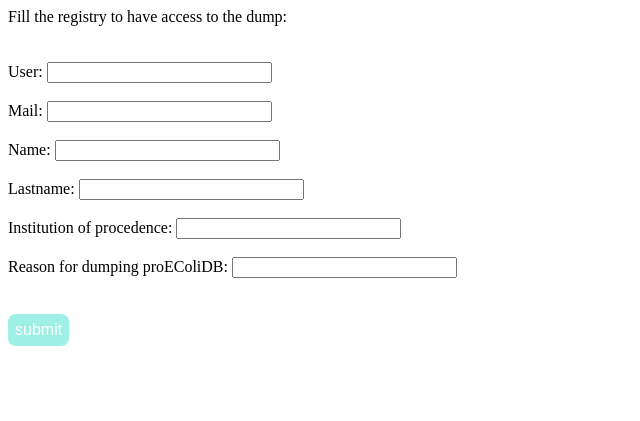
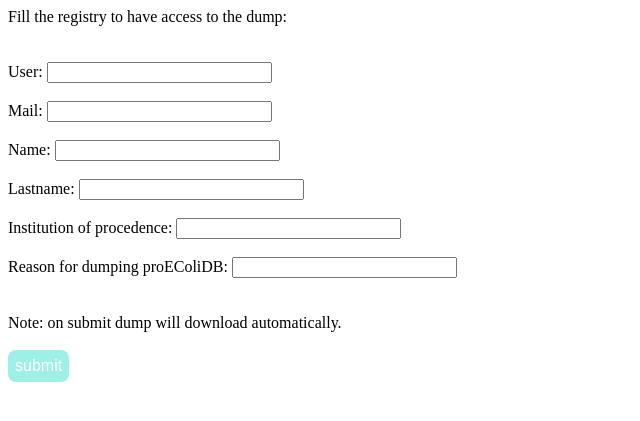
Before and after one commit to mpadilla905/proEColiDB, a PHP site: page /registry.php in a window 1280 px wide. Shown: the top 421 px of the page, without its empty margins (0-640 px from the left). Run offline with PHP 8.4, Linux system fonts and the light colour scheme.

Commit message:
changed registry.php

```diff
--- a/registry.php
+++ b/registry.php
@@ -63,6 +63,8 @@
        <span id ="pelo3" style="visibility:hidden; color:#FF0000;" > Please enter letters only </span></br>
       <br><br>
 
+      Note: on submit dump will download automatically.
+      <br></br>
       <input  class= "button" type="submit" name="submit" value="submit" />
       </br></br>
     </form>
```
